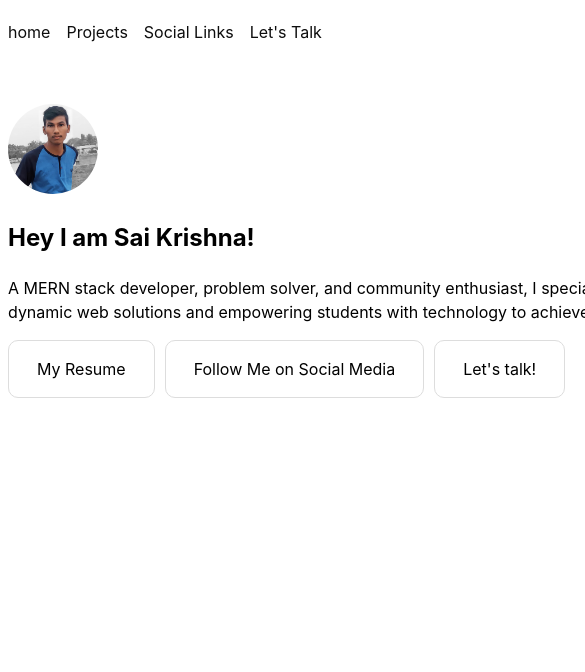
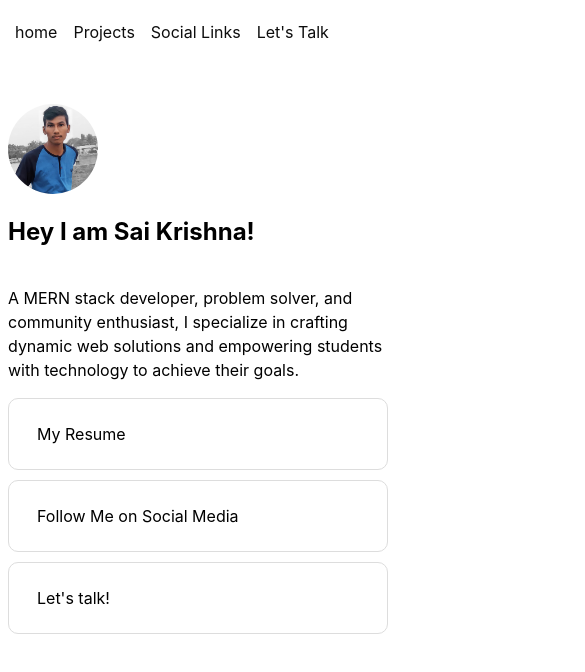
Before and after one commit to sai-krishna01/portfolio, a React (Vite) app: page / in a window 390 px wide. Shown: the top 672 px of the page, 585 px wide, since content can reach past the window. Built offline with nearby package versions, Linux system fonts and the light colour scheme.

Commit message:
'responsive-v-2.3'

```diff
--- a/src/index.css
+++ b/src/index.css
@@ -65,3 +65,24 @@
 .share-icon{
   transform: rotate(45deg);
 }
+
+@media (max-width: 767px) {
+  .home-container{
+    display: grid;
+    width: 380px;
+  }
+  .navbar{
+    width: 360px;
+  }
+  .connect{
+    height: 38px;
+  }
+  .connect-flex{
+    display: grid;
+    width: 380px;
+  }
+  .project-flex{
+    display: grid;
+    margin: 12px auto;
+  }
+}
```
